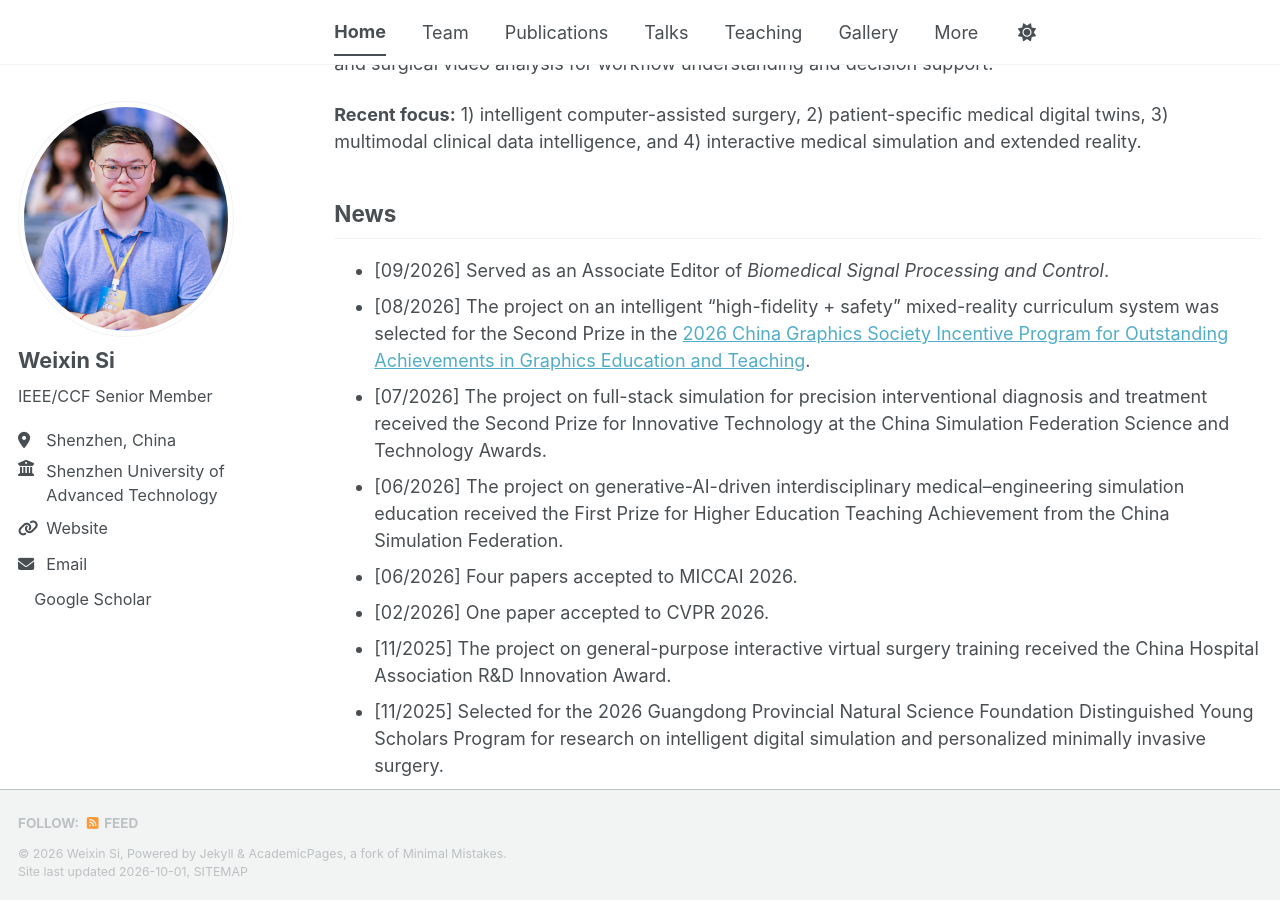
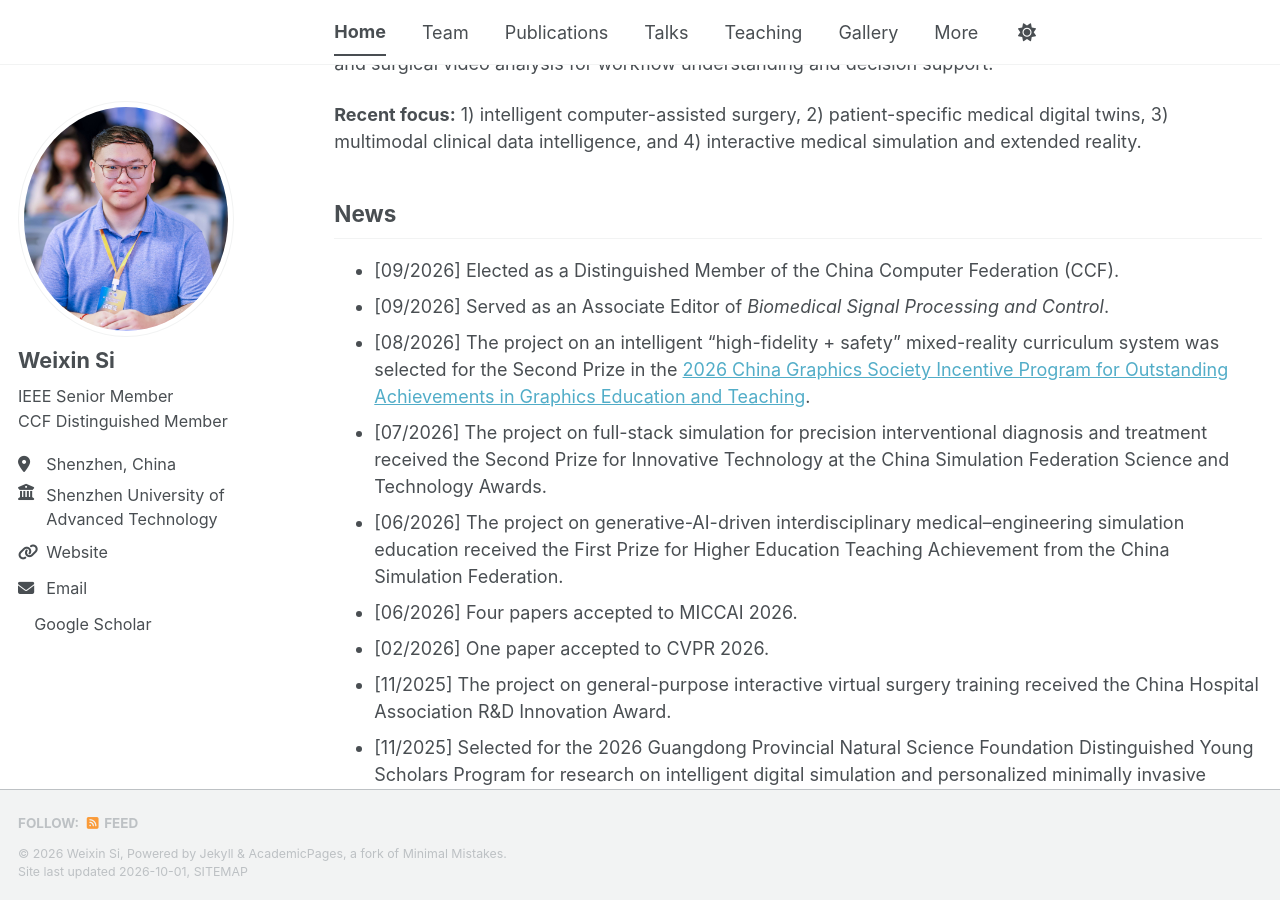
Before and after one commit to WeixinSi/weixinsi.github.io, a Jekyll site: the page built from _pages/about.md, in a window 1280 px wide and 900 px high, scrolled down 903 px. Built offline with Jekyll 4.4.1, drawn with Linux system fonts in a browser that asks for light colours; a style sheet for code colours, icons or effects is not loaded.

Commit message:
Update CCF Distinguished Member status and news

```diff
--- a/_config.yml
+++ b/_config.yml
@@ -25,7 +25,7 @@ author:
   avatar           : "swx.jpg"
   name             : "Weixin Si"
   pronouns         :
-  bio              : "IEEE/CCF Senior Member"
+  bio              : "IEEE Senior Member<br>CCF Distinguished Member"
   location         : "Shenzhen, China"
   employer         : "Shenzhen University of Advanced Technology"
   uri              : "https://csce.suat-sz.edu.cn/info/1011/1311.htm"
--- a/_pages/about.md
+++ b/_pages/about.md
@@ -54,6 +54,7 @@ reality.
 
 ## News
 
+- [09/2026] Elected as a Distinguished Member of the China Computer Federation (CCF).
 - [09/2026] Served as an Associate Editor of *Biomedical Signal Processing and Control*.
 - [08/2026] The project on an intelligent “high-fidelity + safety”
   mixed-reality curriculum system was selected for the Second Prize in the
```
Also changed, not shown: 1 other file.
